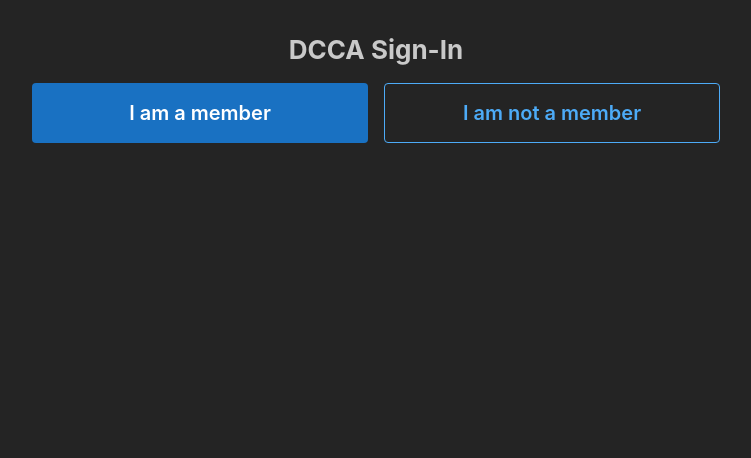
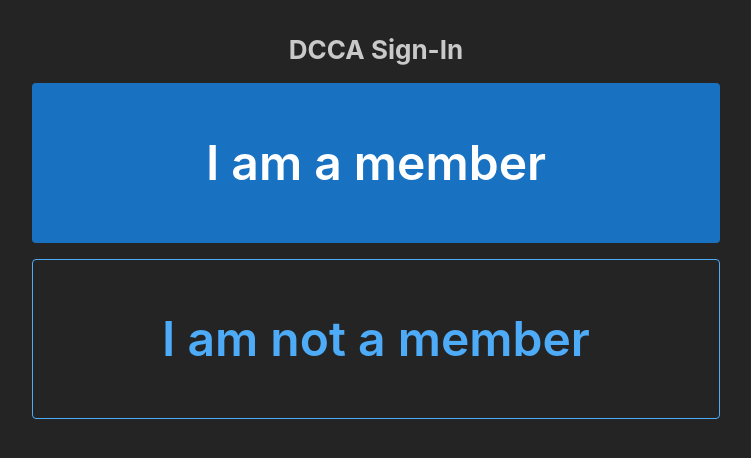
Before and after one commit to jacknugent/dcca-signin, a React (Vite) app: page / in a window 1280 px wide. Shown: the top 458 px of the page, without its empty margins (264-1015 px from the left). Built offline with nearby package versions, Linux system fonts and the light colour scheme.

Commit message:
Make fix

```diff
--- a/src/OptionSelector.tsx
+++ b/src/OptionSelector.tsx
@@ -1,25 +1,29 @@
-import { Button, Group } from "@mantine/core";
+import { Button, Stack } from "@mantine/core";
 
 interface Props {
   onSelect: (type: "member" | "non-member") => void;
 }
 
 export default function OptionSelector({ onSelect }: Props) {
+  const buttonStyle = {
+    height: "10rem",
+    fontSize: "3rem",
+    fontWeight: 600,
+  };
+
   return (
-    <Group grow>
-      <Button
-        size="xl"
-        onClick={() => onSelect("member")}
-      >
+    <Stack gap="md" align="stretch">
+      <Button fullWidth style={buttonStyle} onClick={() => onSelect("member")}>
         I am a member
       </Button>
       <Button
-        size="xl"
+        fullWidth
         variant="outline"
+        style={buttonStyle}
         onClick={() => onSelect("non-member")}
       >
         I am not a member
       </Button>
-    </Group>
+    </Stack>
   );
 }
--- a/src/SignInForm.tsx
+++ b/src/SignInForm.tsx
@@ -62,6 +62,7 @@ export default function SignInForm({ membership, onReset }: Props) {
           <TextInput
             size="lg"
             label="Email Address"
+            type="email"
             placeholder="Enter your email"
             {...form.getInputProps("email")}
           />
```
